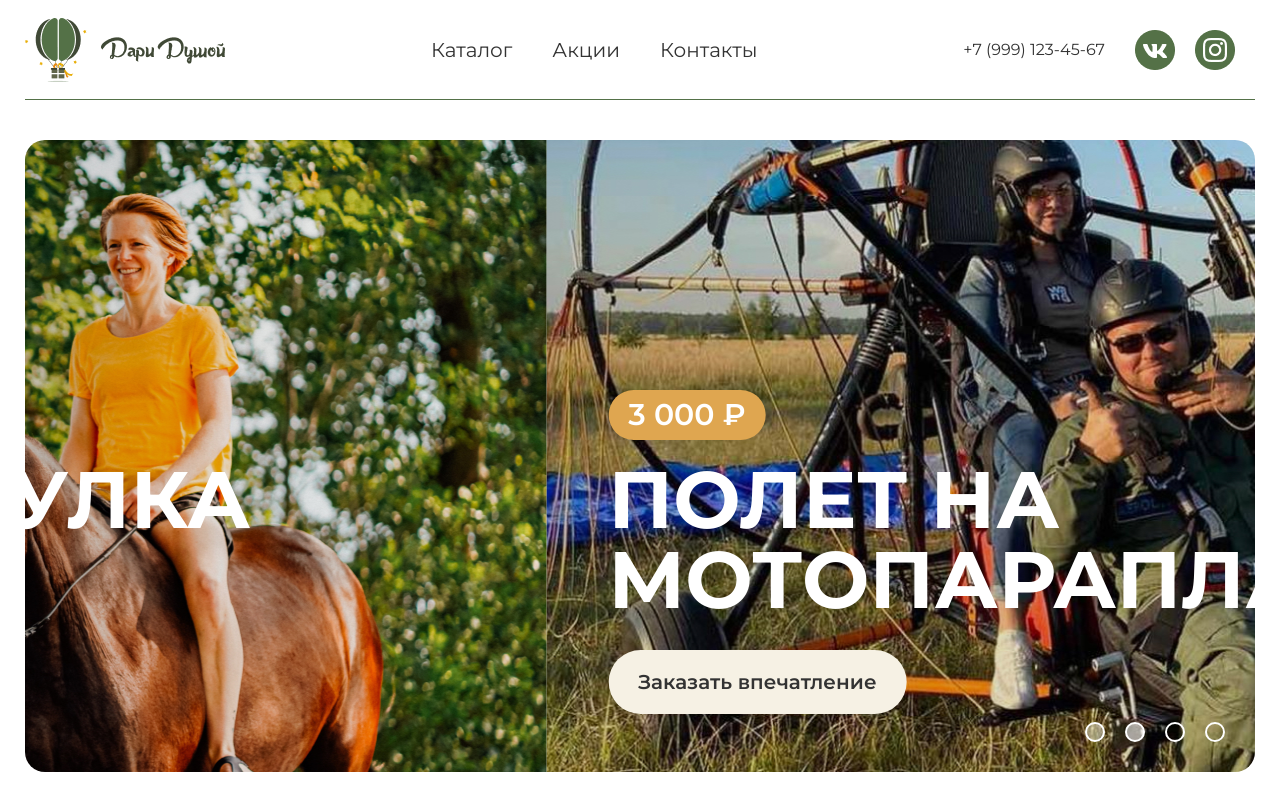
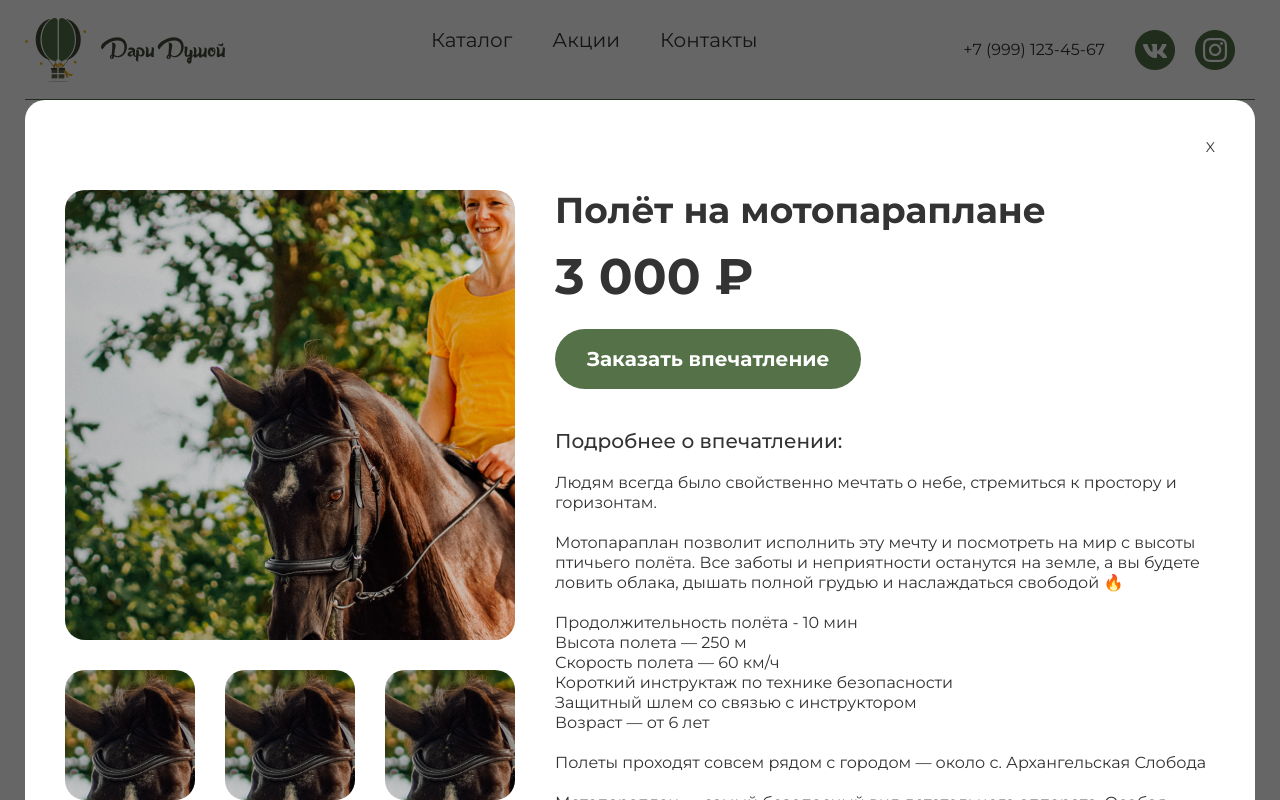
Before and after one commit to DenisKhodyrev/gift-with-soul, a plain HTML site: page index.html in a window 1280 px wide. Shown: the top 800 px of the page. Drawn offline with Linux system fonts and the light colour scheme.

Commit message:
Наполнил один продуктовый попап

```diff
--- a/css/style.css
+++ b/css/style.css
@@ -727,6 +727,130 @@ body {
 }
 
 
+
+/* popup-product */
+
+.popup-product {
+    /* position: relative; */
+}
+
+.popup-product__item {
+    display: none;
+    position: fixed;
+    top: 0;
+    left: 0;
+    width: 100%;
+    height: 100%;
+    background-color: #00000099;
+}
+
+#popup-product__horse-ride {
+    display: block;
+}
+
+.popup-product__block {
+    width: 100%;
+    margin-top: 100px;
+    padding: 90px 40px 40px;
+    border-radius: 20px;
+    background-color: #FFFFFF;
+    display: flex;
+    position: relative;
+}
+
+.popup-product__block-img {
+    min-width: 450px;
+    display: grid;
+    grid-template-columns: repeat(3, 1fr);
+    grid-template-rows: 450px 130px;
+    gap: 30px;
+    margin-right: 40px;
+}
+
+.popup-product__block-img-item1 {
+    grid-column-start: 1;
+    grid-column-end: 4;
+    border-radius: 20px;
+    overflow: hidden;
+    height: 100%;
+}
+
+.popup-product__block-img-item1 img{
+    width: 100%;
+    height: 100%;
+    object-fit: none;
+}
+
+.popup-product__block-img-item {
+    width: 100%;
+    border-radius: 20px;
+    overflow: hidden;
+    height: 100%;
+}
+
+.popup-product__block-img-item img{
+    width: 100%;
+    height: 100%;
+    object-fit: none;
+}
+
+.popup-product__title {
+    font-size: 36px;
+    line-height: 40px;
+    color: #333333;
+    font-weight: 700;
+    margin-bottom: 20px;
+}
+
+.popup-product__price {
+    font-size: 50px;
+    line-height: 54px;
+    color: #333333;
+    font-weight: 700;
+    margin-bottom: 25px;
+}
+
+.popup-product__btn {
+    font-size: 20px;
+    line-height: 24px;
+    color: #fff;
+    background-color: #547147;
+    font-weight: 700;
+    padding: 18px 32px;
+    margin-bottom: 40px;
+    border-radius: 40px;
+}
+
+.popup-product__title-of-description {
+    font-size: 20px;
+    line-height: 24px;
+    color: #333333;
+    font-weight: 500;
+    margin-bottom: 20px;
+}
+
+.popup-product__text-of-description {
+    font-size: 16px;
+    line-height: 20px;
+    color: #333333;
+    font-weight: 400;
+    margin-bottom: 20px;
+}
+
+.popup-product__text-of-description p, ul {
+    margin-bottom: 20px;
+}
+
+/* .popup-product__text-of-description ul li {
+
+} */
+
+.popup-product__exit {
+    position: absolute;
+    top: 40px;
+    right: 40px;
+}
+
 /*certificate*/
 
 .certificate {
--- a/index.html
+++ b/index.html
@@ -301,59 +301,89 @@
         </section>
 
         <div class="popup-product">
-            <div class="popup-product__item">
+            <div class="popup-product__item" id="popup-product__horse-ride">
                 <div class="wrapper">
-                    POPUP
+                    <div class="popup-product__block">
+                        <div class="popup-product__block-img">
+                            <div class="popup-product__block-img-item1"><img src="src\img\popup-product\конная-прогулка.jpg" alt=""></div>
+                            <div class="popup-product__block-img-item"><img src="src\img\popup-product\конная-прогулка.jpg" alt=""></div>
+                            <div class="popup-product__block-img-item"><img src="src\img\popup-product\конная-прогулка.jpg" alt=""></div>
+                            <div class="popup-product__block-img-item"><img src="src\img\popup-product\конная-прогулка.jpg" alt=""></div>
+                        </div>
+                        <div class="popup-product__block-text" id="popup-product__paragliding-flight">
+                            <div class="popup-product__title"> Полёт на мотопараплане </div>
+                            <div class="popup-product__price"> 3 000 ₽ </div>
+                            <div> <button class="popup-product__btn"> Заказать впечатление </button> </div>
+                            <div class="popup-product__title-of-description"> Подробнее о впечатлении: </div>
+                            <div class="popup-product__text-of-description">
+                                <p> Людям всегда было свойственно мечтать о небе, стремиться к простору и горизонтам. </p>
+                                <p> Мотопараплан позволит исполнить эту мечту и посмотреть на мир с высоты птичьего полёта.
+                                    Все заботы и неприятности останутся на земле, а вы будете ловить облака, дышать полной грудью и наслаждаться свободой 🔥
+                                </p>
+                                <ul>
+                                    <li>Продолжительность полёта - 10 мин </li>
+                                    <li>Высота полета — 250 м</li>
+                                    <li>Скорость полета — 60 км/ч</li>
+                                    <li>Короткий инструктаж по технике безопасности</li>
+                                    <li>Защитный шлем со связью с инструктором</li>
+                                    <li>Возраст — от 6 лет</li>
+                                </ul>
+                                <p> Полеты проходят совсем рядом с городом — около с. Архангельская Слобода </p>
+                                <p> Мотопараплан — самый безопасный вид летательного аппарата. Особая конструкция парашюта позволяет сделать взлет и приземление плавными, а управление полетом легким и безопасным. </p>
+                            </div>
+                        </div>
+                        <div class="popup-product__exit">X</div>
+                    </div>
                 </div>
             </div>
             <div class="popup-product__item">
                 <div class="wrapper">
-                    POPUP
+                    POPUP2
                 </div>
             </div>
             <div class="popup-product__item">
                 <div class="wrapper">
-                    POPUP
+                    POPUP3
                 </div>
             </div>
             <div class="popup-product__item">
                 <div class="wrapper">
-                    POPUP
+                    POPUP4
                 </div>
             </div>
             <div class="popup-product__item">
                 <div class="wrapper">
-                    POPUP
+                    POPUP5
                 </div>
             </div>
             <div class="popup-product__item">
                 <div class="wrapper">
-                    POPUP
+                    POPUP6
                 </div>
             </div>
             <div class="popup-product__item">
                 <div class="wrapper">
-                    POPUP
+                    POPUP7
                 </div>
             </div>
             <div class="popup-product__item">
                 <div class="wrapper">
-                    POPUP
+                    POPUP8
                 </div>
             </div>
             <div class="popup-product__item">
                 <div class="wrapper">
-                    POPUP
+                    POPUP9
                 </div>
             </div>
             <div class="popup-product__item">
                 <div class="wrapper">
-                    POPUP
+                    POPUP10
                 </div>
             </div>
             <div class="popup-product__item">
                 <div class="wrapper">
-                    POPUP
+                    POPUP11
                 </div>
             </div>
         </div>
```
Also changed, not shown: src/img/popup-product/arrow.png (added), src/img/popup-product/logo-mobile.png (added), src/img/popup-product/конная-прогулка.jpg (added), src/img/popup-product/сертификат.jpg (added).
